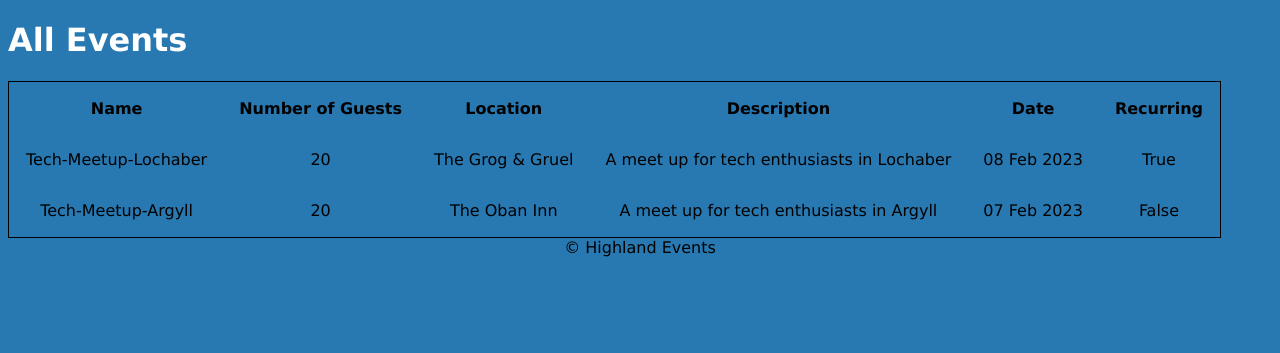
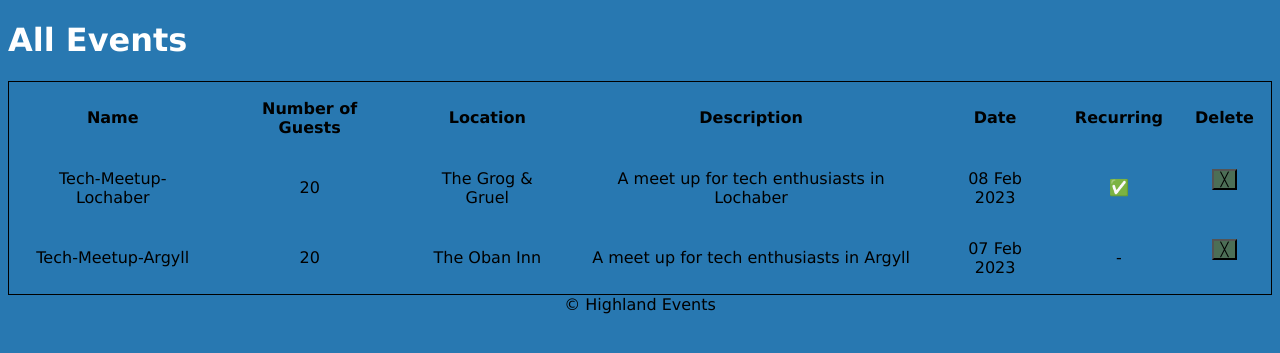
Before and after one commit to sshingler/Flask_lab_Event_Planner, a Flask app: page /events in a window 1280 px wide. Shown: the part 46-399 px from the top of the page. Run offline with Flask 2, Linux system fonts and the light colour scheme.

Commit message:
4 - Flask lab - Event Planner

```diff
--- a/controllers/controller.py
+++ b/controllers/controller.py
@@ -1,6 +1,6 @@
 from flask import render_template, request, redirect
 from app import app
-from models.event_list import events_list, add_new_event
+from models.event_list import events_list, add_new_event, delete_event
 from models.event import *
 from datetime import datetime
 
@@ -24,8 +24,12 @@ def add_event():
     description = request.form['description']
     if request.form.get('recurring'):
         event_recurring = True
-
     new_event = Event(formatted_date, event_name, number_of_guests, room_location, description, event_recurring)
-
     add_new_event(new_event)
     return redirect("/events")
+
+@app.route("/events/delete/", methods=['POST'])
+def delete():
+    index_to_delete = int(request.form["delete"])
+    delete_event(index_to_delete)
+    return redirect("/events")
--- a/models/event_list.py
+++ b/models/event_list.py
@@ -9,3 +9,6 @@ events_list = [event_1, event_2]
 
 def add_new_event(event):
     events_list.append(event)
+
+def delete_event(index):
+    events_list.pop(index)
--- a/templates/index.html
+++ b/templates/index.html
@@ -14,6 +14,7 @@
         <th>Description</th>
         <th>Date</th>
         <th> Recurring</th>
+        <th> Delete</th>
       </tr>
     </thead>
     <tbody>
@@ -25,15 +26,20 @@
         <td>{{ event.room_location }}</td>
         <td>{{ event.description }}</td>
         <td>{{ event.date.strftime("%d %b %Y") }}</td>
-        <td>{{event.recurring}}</td>
+        <td>{%if event.recurring %} &#9989; {% else %} - {% endif %} </td>
+        <td>
+          <form action="/events/delete" method="post">
+            <input
+              type="hidden"
+              value="{{events_list.index(event)}}"
+              name="delete"
+            />
+            <input class="delete_button" type="submit" value="&#9587;" />
+          </form>
+        </td>
       </tr>
       {% endfor %}
     </tbody>
   </table>
 </div>
 {% endblock %}
-
-
-{%if recurring %}
-        <span>&#9989</span>
-      {% endif %}
```
